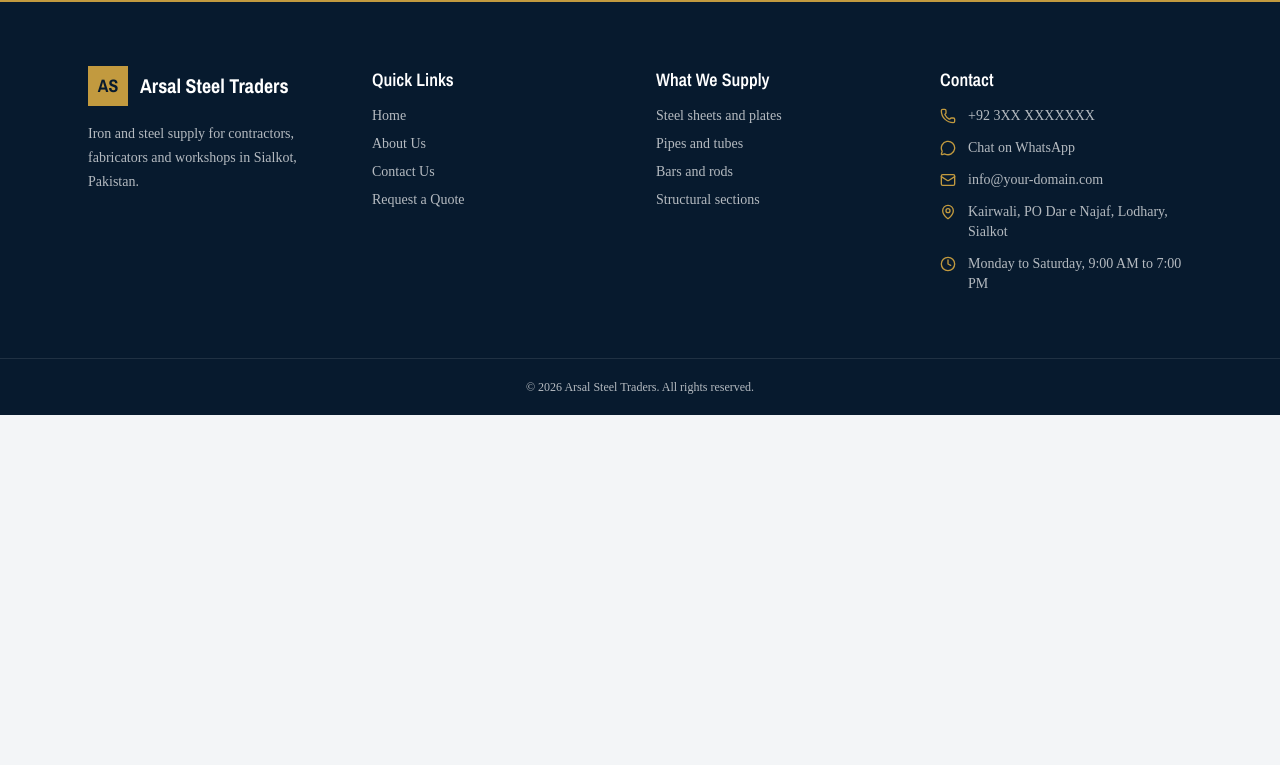
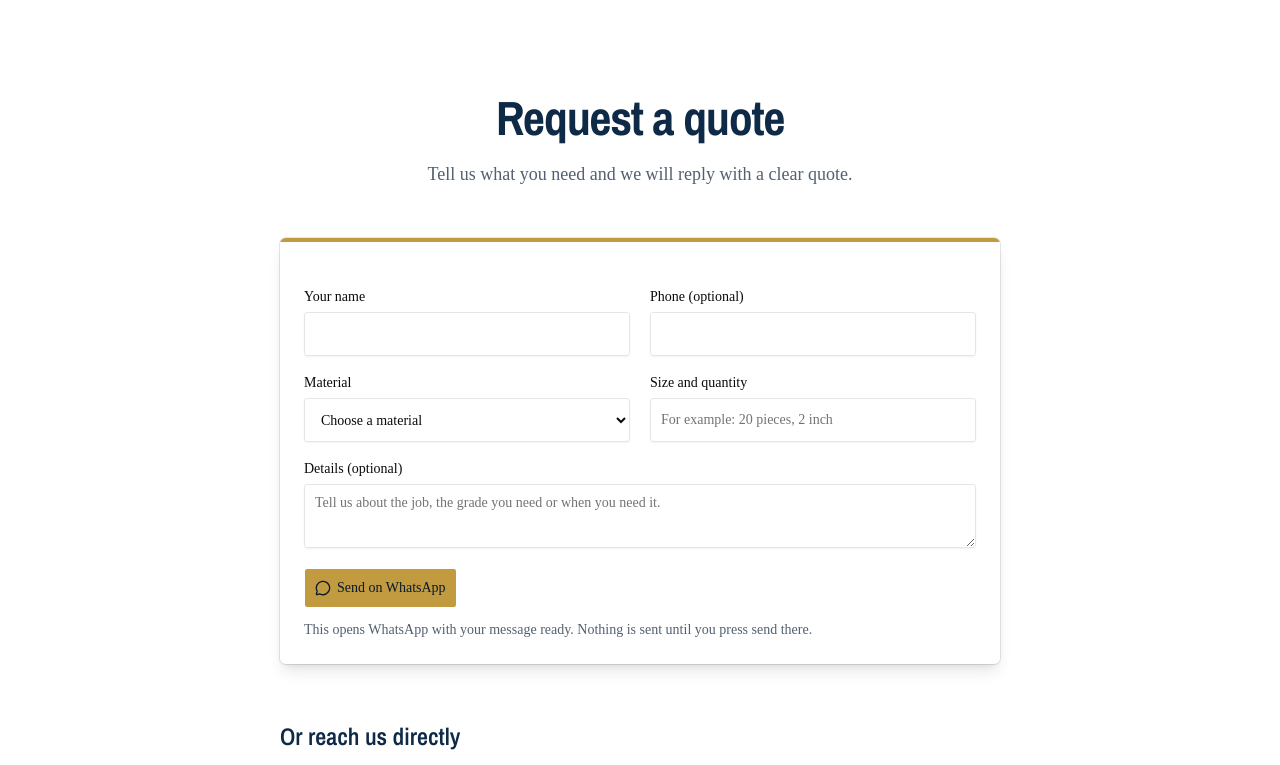
Before and after one commit to asadlatif316/Steel-Trades-Website, a Next.js app: page /contact in a window 1280 px wide. Shown: the part 495-1260 px from the top of the page. Before the commit the page ends 910 px from the top, so only its background shows below. Built offline with nearby package versions, Linux system fonts and the light colour scheme.

Commit message:
feat: added Contact Section

```diff
--- /dev/null
+++ b/app/components/ContactSection.js
@@ -0,0 +1,27 @@
+import { Card, CardContent } from '../components/ui';
+import ContactList from './ContactList';
+import QuoteForm from './quoteForm';
+import Reveal from './Reveal';
+import SectionHeading from './SectionHeading';
+
+export default function ContactSection() {
+  return (
+    <section id='quote' className='bg-white py-24'>
+      <Reveal className='mx-auto w-full max-w-3xl px-6'>
+        <SectionHeading
+          title='Request a quote'
+          description='Tell us what you need and we will reply with a clear quote.'
+        />
+
+        <Card className='mt-12 overflow-hidden pt-0 shadow-lg'>
+          <div className='h-1 bg-brass' aria-hidden='true' />
+          <CardContent className='pt-6'>
+            <QuoteForm />
+          </CardContent>
+        </Card>
+
+        <ContactList />
+      </Reveal>
+    </section>
+  );
+}
--- a/app/components/index.js
+++ b/app/components/index.js
@@ -11,3 +11,4 @@ export { default as PageBanner } from './PageBanner';
 export { default as OurStory } from './OurStory';
 export { default as OurVision } from './OurVision';
 export { default as OurStrength } from './OurStrength';
+export { default as ContactSection } from './ContactSection';
--- a/app/contact/page.js
+++ b/app/contact/page.js
@@ -1,4 +1,4 @@
-import {PageBanner} from '../components';
+import { ContactSection, PageBanner } from '../components';
 
 export const metadata = { title: 'Contact Us' };
 
@@ -12,6 +12,7 @@ export default function Contact() {
         image='/images/contact-banner.jpg'
         imageAlt='Steel stock at Arsal Steel Traders'
       />
+      <ContactSection />
     </main>
   );
 }
```
